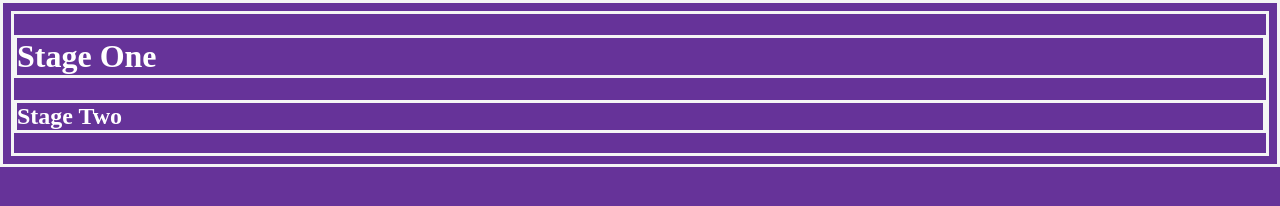
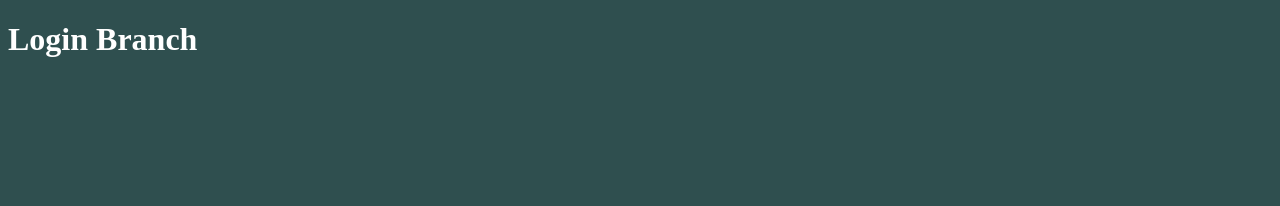
Before and after one commit to Abir18/git-push, a plain HTML site: page index.html in a window 1280 px wide. Drawn offline with Linux system fonts and the light colour scheme.

Commit message:
Login Added

```diff
--- a/index.html
+++ b/index.html
@@ -7,7 +7,6 @@
     <title>Document</title>
 </head>
 <body>
-    <h1>Stage One</h1>
-    <h2>Stage Two</h2>
+    <h1>Login Branch</h1>
 </body>
 </html>
--- a/style.css
+++ b/style.css
@@ -1,5 +1,4 @@
 * {
-    background: rebeccapurple;
+    background: darkslategrey;
     color: white;
-    border: whitesmoke 3px solid;
 }
```
